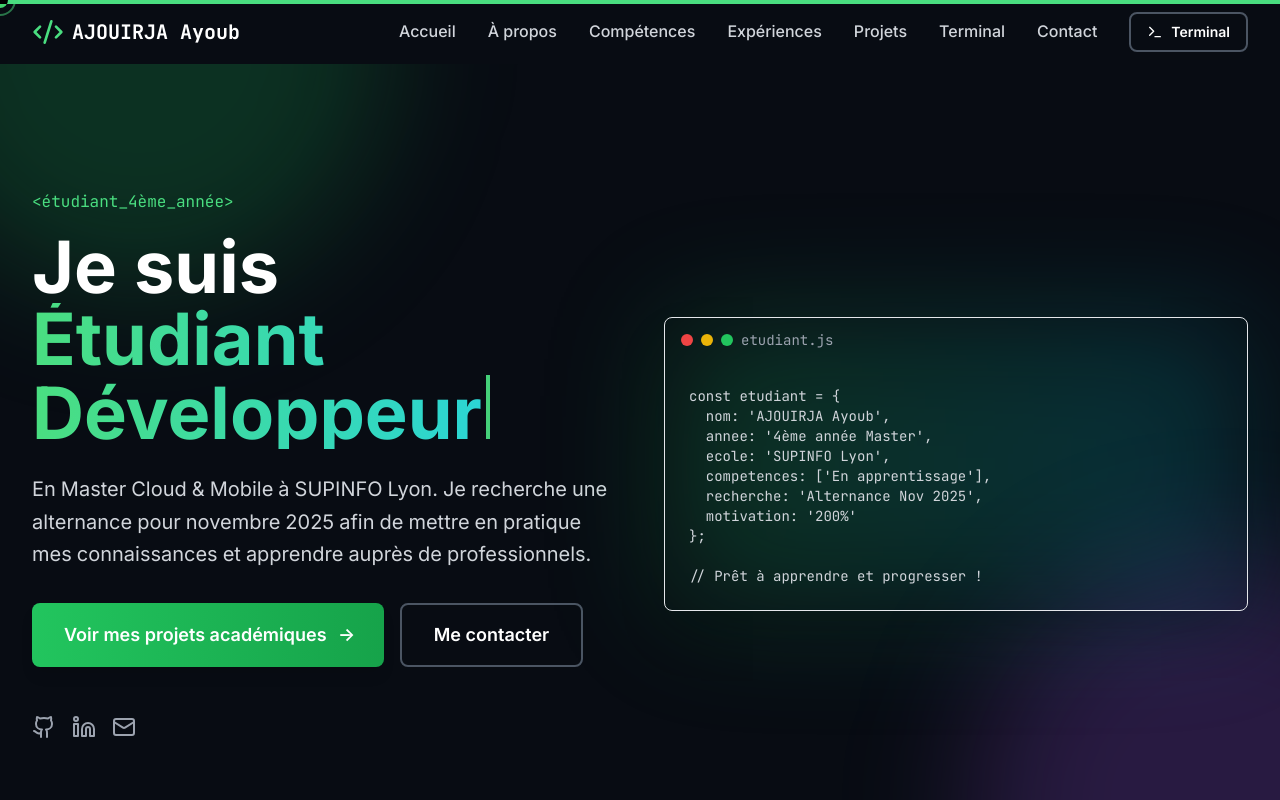
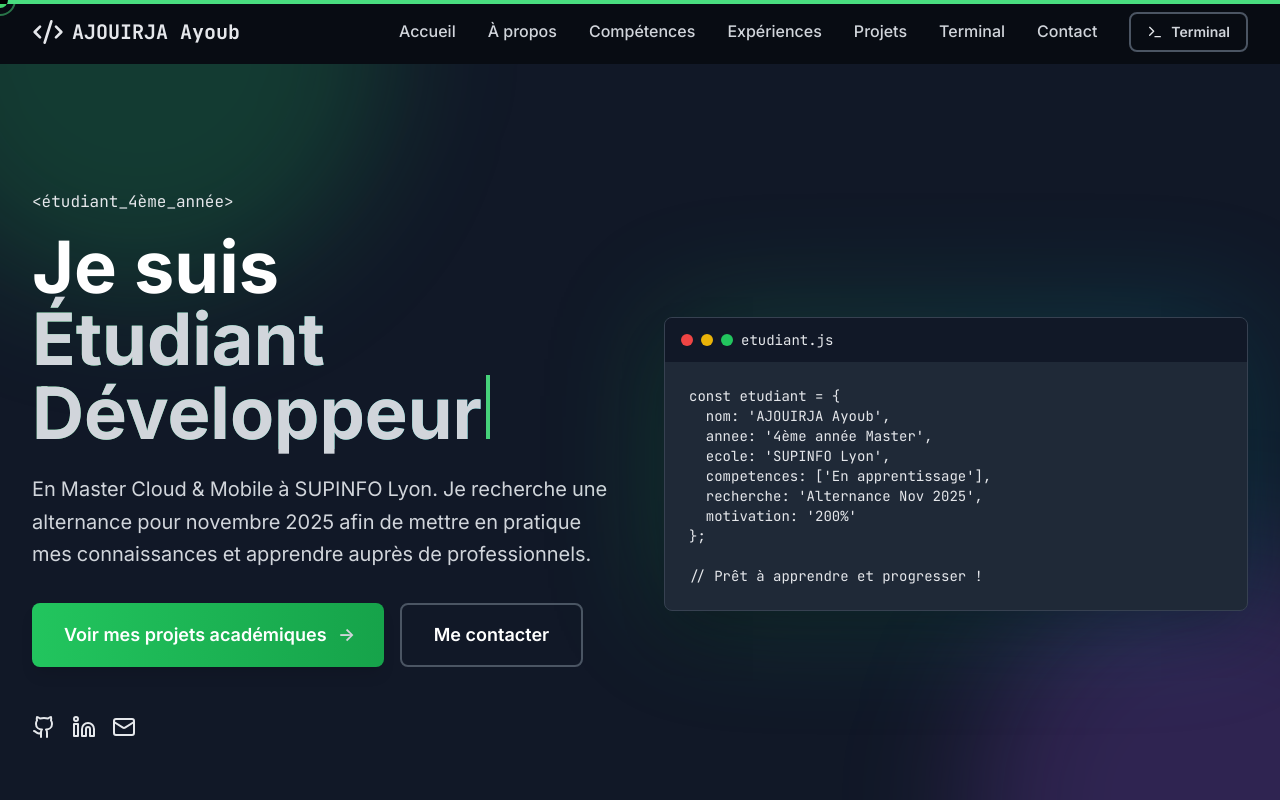
Before and after one commit to AJOUIRJAayoub/PORTFOLIO, a React (Vite) app: page / in a window 1280 px wide. Shown: the top 800 px of the page. Built offline with nearby package versions, Linux system fonts and the light colour scheme.

Commit message:
Fix urgent: amélioration de la lisibilité avec CSS override

```diff
--- a/src/main.tsx
+++ b/src/main.tsx
@@ -3,6 +3,7 @@ import ReactDOM from 'react-dom/client'
 import App from './App.tsx'
 import './styles/globals.css'
 import './styles/animations.css'
+import './styles/color-fixes.css'
 
 ReactDOM.createRoot(document.getElementById('root')!).render(
   <React.StrictMode>
--- /dev/null
+++ b/src/styles/color-fixes.css
@@ -0,0 +1,154 @@
+/* CORRECTIONS URGENTES POUR LA LISIBILITÉ */
+
+/* Forcer les couleurs de texte pour une meilleure lisibilité */
+body * {
+  color: #e5e7eb !important; /* gray-200 */
+}
+
+h1, h2, h3, h4, h5, h6 {
+  color: #ffffff !important;
+}
+
+/* Textes spécifiques */
+.text-dark-200,
+.text-dark-300,
+.text-dark-400,
+.text-dark-500 {
+  color: #d1d5db !important; /* gray-300 */
+}
+
+/* Titres et textes importants */
+.text-white {
+  color: #ffffff !important;
+}
+
+.text-primary-400 {
+  color: #4ade80 !important;
+}
+
+.text-primary-500 {
+  color: #22c55e !important;
+}
+
+/* Paragraphes et descriptions */
+p, span {
+  color: #d1d5db !important; /* gray-300 */
+}
+
+/* Badges et labels */
+.text-gray-400,
+.text-gray-500 {
+  color: #9ca3af !important;
+}
+
+/* Backgrounds */
+.bg-dark-700 {
+  background-color: #374151 !important;
+}
+
+.bg-dark-800 {
+  background-color: #1f2937 !important;
+}
+
+.bg-dark-900 {
+  background-color: #111827 !important;
+}
+
+.bg-dark-950 {
+  background-color: #030712 !important;
+}
+
+/* Borders */
+.border-dark-600 {
+  border-color: #4b5563 !important;
+}
+
+.border-dark-700 {
+  border-color: #374151 !important;
+}
+
+.border-dark-800 {
+  border-color: #1f2937 !important;
+}
+
+/* Cards et sections */
+.bg-dark-800\/95 {
+  background-color: rgba(31, 41, 55, 0.95) !important;
+}
+
+.bg-dark-800\/50 {
+  background-color: rgba(31, 41, 55, 0.5) !important;
+}
+
+/* Navigation */
+nav a {
+  color: #d1d5db !important;
+}
+
+nav a:hover {
+  color: #4ade80 !important;
+}
+
+/* Boutons */
+button {
+  color: #ffffff !important;
+}
+
+/* Terminal */
+.font-mono {
+  color: #e5e7eb !important;
+}
+
+/* Descriptions de projets */
+.card p,
+.card span {
+  color: #d1d5db !important;
+}
+
+/* Badges dans les projets */
+.card .badge {
+  color: #d1d5db !important;
+}
+
+/* Fix pour les sections sombres */
+section {
+  opacity: 1 !important;
+}
+
+/* Empêcher l'assombrissement progressif */
+* {
+  animation-fill-mode: forwards !important;
+}
+
+/* S'assurer que les animations ne cachent pas le contenu */
+[class*="animate-"] {
+  opacity: 1 !important;
+}
+
+/* Améliorer le contraste global */
+.container * {
+  opacity: 1 !important;
+}
+
+/* Fix spécifique pour la section projets */
+#projects p {
+  color: #d1d5db !important;
+}
+
+#projects h3 {
+  color: #ffffff !important;
+}
+
+/* Technologies badges */
+.bg-gray-700 {
+  background-color: #374151 !important;
+}
+
+.text-gray-200 {
+  color: #e5e7eb !important;
+}
+
+/* Hover states */
+*:hover {
+  opacity: 1 !important;
+}
```
